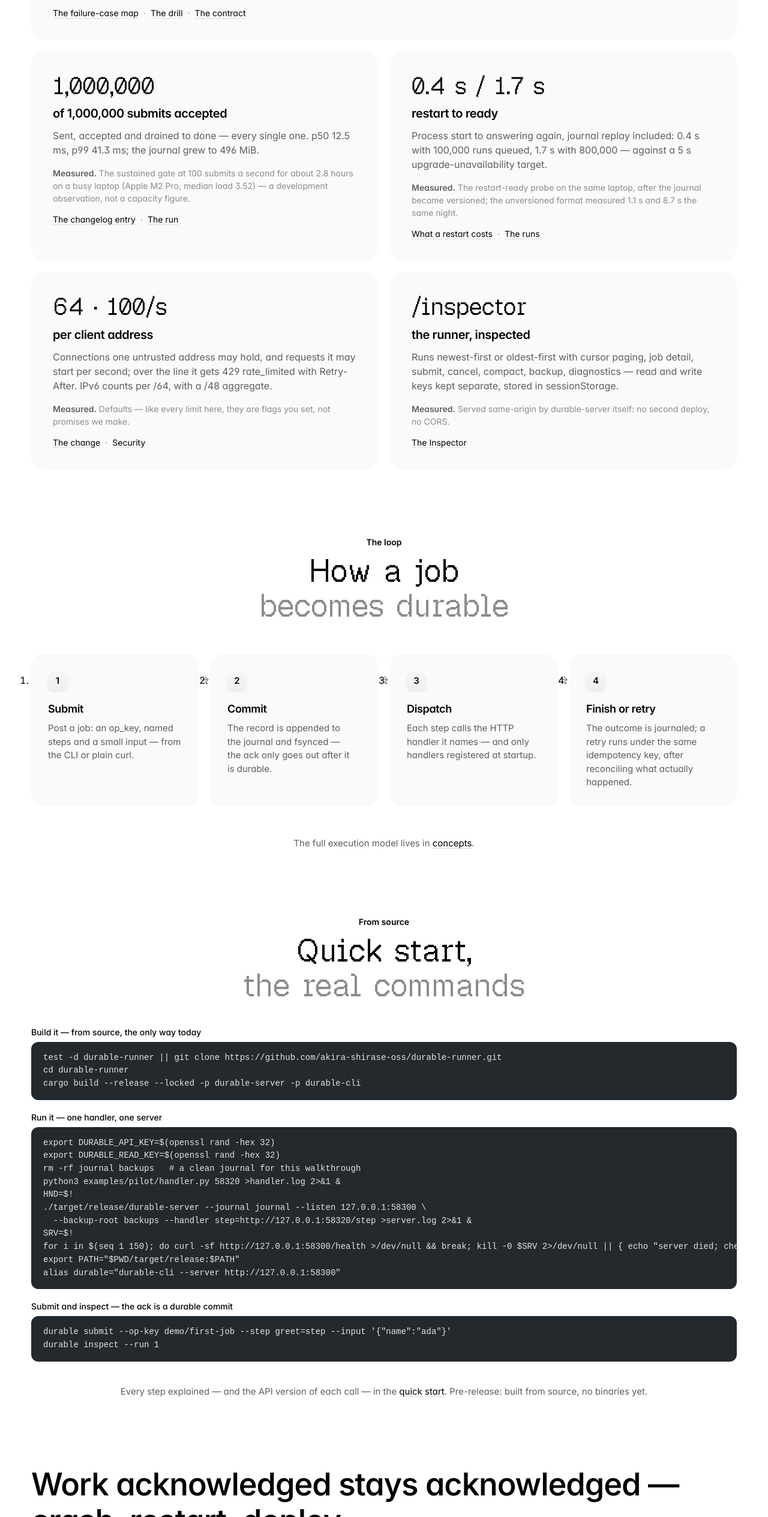
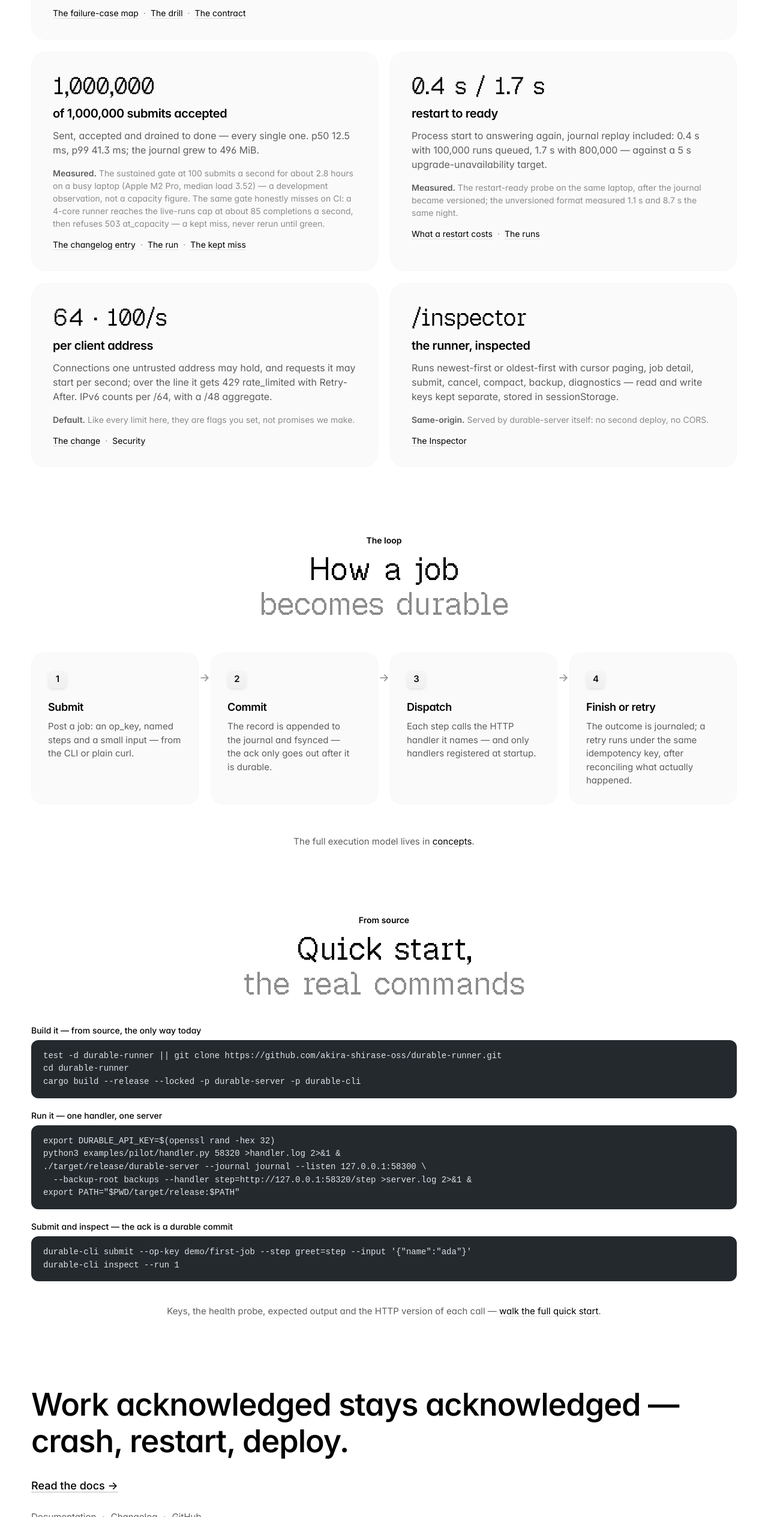
Before and after one commit to akira-shirase-oss/durable-runner-landing, an Astro site: page / in a window 1280 px wide. Shown: the part 2272-4801 px from the top of the page at 60% size. Built offline with nearby package versions, Linux system fonts and the light colour scheme; Astro itself is replaced by a stand-in of ours; code samples lack their colours.

Commit message:
Review fixes: list markers, print timing, honest labels
- ol.steps keeps its semantics but drops the native markers, which
  rendered outside the cards and collided with the arrows at 1440
- the title print is capped at 1.2 s however many lines it wraps to,
  so clip-path is none well inside the check's window
- the quick-start run block is five short lines; the health probe,
  output and HTTP version stay in the docs behind a link
- configured values are labelled Default, never Measured; the
  inspector card gets Same-origin
- the million-submits card also carries the kept CI miss at the
  live-runs cap, so the page never shows the pass without it

Generated with [Devin](https://devin.ai)

Co-Authored-By: Devin <158243242+devin-ai-integration[bot]@users.noreply.github.com>

```diff
--- a/src/components/HowItWorks.module.css
+++ b/src/components/HowItWorks.module.css
@@ -10,6 +10,7 @@
 
 .steps {
   width: 100%;
+  list-style: none;
   display: grid;
   grid-template-columns: repeat(4, minmax(0, 1fr));
   gap: 20px;
--- a/src/components/Proof.astro
+++ b/src/components/Proof.astro
@@ -13,6 +13,7 @@ const cards = [
     stat: '4 of 4',
     title: 'the required failure cases, proven',
     body: 'Killed before acknowledging, killed after it, a handler reply that never arrives, a crash during compaction, a full disk, a second writer — each one mapped to the tests and live drills that cover it.',
+    label: 'Measured.',
     measured:
       'The kill -9 drill stops the server mid-work 36 times under load: 25,201 acknowledged submits and 9,119 cancels, zero lost, zero duplicated — a laptop drill, a development observation.',
     links: [
@@ -25,17 +26,20 @@ const cards = [
     stat: '1,000,000',
     title: 'of 1,000,000 submits accepted',
     body: 'Sent, accepted and drained to done — every single one. p50 12.5 ms, p99 41.3 ms; the journal grew to 496 MiB.',
+    label: 'Measured.',
     measured:
-      'The sustained gate at 100 submits a second for about 2.8 hours on a busy laptop (Apple M2 Pro, median load 3.52) — a development observation, not a capacity figure.',
+      'The sustained gate at 100 submits a second for about 2.8 hours on a busy laptop (Apple M2 Pro, median load 3.52) — a development observation, not a capacity figure. The same gate honestly misses on CI: a 4-core runner reaches the live-runs cap at about 85 completions a second, then refuses 503 at_capacity — a kept miss, never rerun until green.',
     links: [
       { label: 'The changelog entry', href: `${DOCS_URL}/changelog/#2026-11-17-million-submits` },
       { label: 'The run', href: `${REPO}/blob/main/perf/results/2026-11-17T08-42-51-578Z-sustained.json` },
+      { label: 'The kept miss', href: `${REPO}/actions/runs/44440111562` },
     ],
   },
   {
     stat: '0.4 s / 1.7 s',
     title: 'restart to ready',
     body: 'Process start to answering again, journal replay included: 0.4 s with 100,000 runs queued, 1.7 s with 800,000 — against a 5 s upgrade-unavailability target.',
+    label: 'Measured.',
     measured:
       'The restart-ready probe on the same laptop, after the journal became versioned; the unversioned format measured 1.1 s and 8.7 s the same night.',
     links: [
@@ -47,7 +51,8 @@ const cards = [
     stat: '64 · 100/s',
     title: 'per client address',
     body: 'Connections one untrusted address may hold, and requests it may start per second; over the line it gets 429 rate_limited with Retry-After. IPv6 counts per /64, with a /48 aggregate.',
-    measured: 'Defaults — like every limit here, they are flags you set, not promises we make.',
+    label: 'Default.',
+    measured: 'Like every limit here, they are flags you set, not promises we make.',
     links: [
       { label: 'The change', href: `${DOCS_URL}/changelog/#2026-11-16-conn-limits` },
       { label: 'Security', href: `${DOCS_URL}/self-hosting/security/` },
@@ -57,7 +62,8 @@ const cards = [
     stat: '/inspector',
     title: 'the runner, inspected',
     body: 'Runs newest-first or oldest-first with cursor paging, job detail, submit, cancel, compact, backup, diagnostics — read and write keys kept separate, stored in sessionStorage.',
-    measured: 'Served same-origin by durable-server itself: no second deploy, no CORS.',
+    label: 'Same-origin.',
+    measured: 'Served by durable-server itself: no second deploy, no CORS.',
     links: [{ label: 'The Inspector', href: `${DOCS_URL}/inspector/` }],
   },
 ]
@@ -76,7 +82,7 @@ const cards = [
             <h3 class={styles.title}>{c.title}</h3>
             <p class={styles.body}>{c.body}</p>
             <p class={styles.measured}>
-              <strong>Measured.</strong> {c.measured}
+              <strong>{c.label}</strong> {c.measured}
             </p>
             <p class={styles.links}>
               {c.links.map((l, i) => (
--- a/src/components/QuickStart.astro
+++ b/src/components/QuickStart.astro
@@ -21,22 +21,16 @@ cargo build --release --locked -p durable-server -p durable-cli`,
     label: 'Run it — one handler, one server',
     lang: 'sh',
     code: `export DURABLE_API_KEY=$(openssl rand -hex 32)
-export DURABLE_READ_KEY=$(openssl rand -hex 32)
-rm -rf journal backups   # a clean journal for this walkthrough
 python3 examples/pilot/handler.py 58320 >handler.log 2>&1 &
-HND=$!
 ./target/release/durable-server --journal journal --listen 127.0.0.1:58300 \\
   --backup-root backups --handler step=http://127.0.0.1:58320/step >server.log 2>&1 &
-SRV=$!
-for i in $(seq 1 150); do curl -sf http://127.0.0.1:58300/health >/dev/null && break; kill -0 $SRV 2>/dev/null || { echo "server died; check server.log"; break; }; sleep 0.1; done
-export PATH="$PWD/target/release:$PATH"
-alias durable="durable-cli --server http://127.0.0.1:58300"`,
+export PATH="$PWD/target/release:$PATH"`,
   },
   {
     label: 'Submit and inspect — the ack is a durable commit',
     lang: 'sh',
-    code: `durable submit --op-key demo/first-job --step greet=step --input '{"name":"ada"}'
-durable inspect --run 1`,
+    code: `durable-cli submit --op-key demo/first-job --step greet=step --input '{"name":"ada"}'
+durable-cli inspect --run 1`,
   },
 ]
 ---
@@ -64,9 +58,8 @@ durable inspect --run 1`,
       }
     </div>
     <p class={styles.more}>
-      Every step explained — and the API version of each call — in the{' '}
-      <a class="inline-link" href={`${DOCS_URL}/quick-start/`}>quick start</a>. Pre-release: built
-      from source, no binaries yet.
+      Keys, the health probe, expected output and the HTTP version of each call —{' '}
+      <a class="inline-link" href={`${DOCS_URL}/quick-start/`}>walk the full quick start</a>.
     </p>
   </div>
 </section>
--- a/src/styles/global.css
+++ b/src/styles/global.css
@@ -288,7 +288,8 @@ figcaption {
 }
 @media (prefers-reduced-motion: no-preference) {
   [data-print-title][data-print='go'] {
-    animation: print calc(var(--print-line) * var(--print-lines, 1)) steps(var(--print-steps, 29), end);
+    /* the one-time print must finish in ~1.2 s however many lines the title wraps to */
+    animation: print min(calc(var(--print-line) * var(--print-lines, 1)), 1200ms) steps(var(--print-steps, 29), end);
   }
 }
 .visually-hidden {
```
